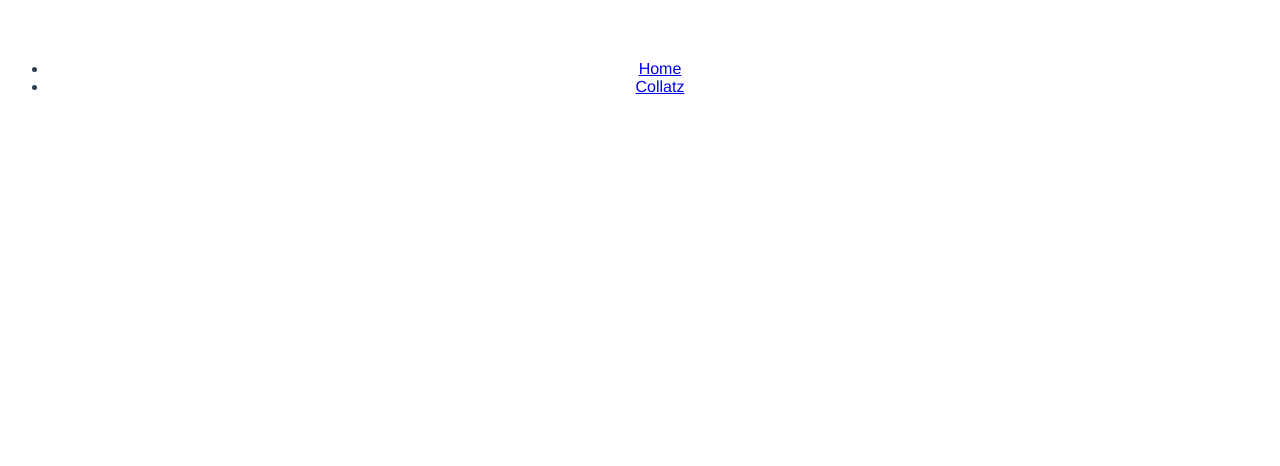
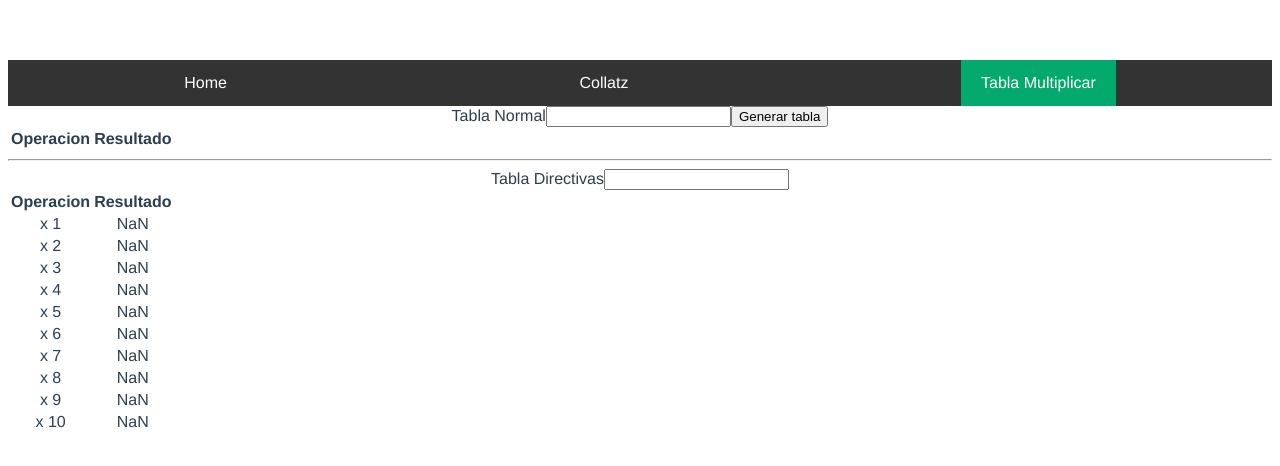
Before and after one commit to angeldzz/vuelunes, a Vue app: page /tablaMultiplicar in a window 1280 px wide. Before the commit this address had no page. Shown: the top 466 px of the page. Built offline with nearby package versions, Linux system fonts and the light colour scheme.

Commit message:
Generar tabla mult con metodos nomales y con directivas

```diff
--- a/src/Router.js
+++ b/src/Router.js
@@ -1,10 +1,12 @@
 import CollatzComponent from './components/CollatzComponent.vue'
 import HomeComponent from './components/HomeComponent.vue'
+import TablaMultiplicar from './components/TablaMultiplicar.vue'
 import { createRouter,createWebHistory } from 'vue-router'
 
 const myRoutes = [
     {path:"/", component:HomeComponent},
-    {path:"/collatz", component:CollatzComponent}
+    {path:"/collatz", component:CollatzComponent},
+    {path:"/tablaMultiplicar", component:TablaMultiplicar},
 ]
 const router = createRouter({
     history: createWebHistory(),
--- /dev/null
+++ b/src/assets/css/estilos.css
@@ -0,0 +1,36 @@
+img {
+    width:"150px";
+    height: 150px;
+}
+
+ul.menu-nav {
+    list-style: none;
+    margin: 0;
+    padding: 0;
+    display: flex;
+    justify-content: space-around;
+    background-color: #333;
+    overflow: hidden;
+}
+
+li.menu-item {
+    color: white;
+    margin: 0;
+}
+
+li.menu-item a.menu-link {
+    display: block;
+    color: white;
+    text-align: center;
+    padding: 14px 20px;
+    text-decoration: none;
+    transition: background-color 0.3s;
+}
+
+li.menu-item a.menu-link:hover {
+    background-color: #555;
+}
+
+li.menu-item a.menu-link.router-link-active {
+    background-color: #04AA6D;
+}
--- a/src/components/MenuComponent.vue
+++ b/src/components/MenuComponent.vue
@@ -1,7 +1,8 @@
 <template>
-  <ul>
-    <li><router-link to="/">Home</router-link></li>
-    <li><router-link to="/collatz">Collatz</router-link></li>
+  <ul class="menu-nav">
+    <li class="menu-item"><router-link class="menu-link" to="/">Home</router-link></li>
+    <li class="menu-item"><router-link class="menu-link" to="/collatz">Collatz</router-link></li>
+    <li class="menu-item"><router-link class="menu-link" to="/tablaMultiplicar">Tabla Multiplicar</router-link></li>
   </ul>
 </template>
 
@@ -10,3 +11,6 @@ export default {
     name:"MenuComponent"
 }
 </script>
+<style scoped>
+@import url("../assets/css/estilos.css");
+</style>
--- /dev/null
+++ b/src/components/TablaMultiplicar.vue
@@ -0,0 +1,55 @@
+<template>
+  <div>
+    <label>Tabla Normal</label>
+    <input type="number" v-model="normal">
+    <button @click="generarTabla()">Generar tabla</button>
+    <table>
+        <thead>
+            <tr>
+                <th>Operacion</th>
+                <th>Resultado</th>
+            </tr>
+        </thead>
+        <tbody v-html="tablaGenerada"></tbody>
+    </table>
+    <hr>
+    <label>Tabla Directivas</label>
+    <input type="number" v-model="directivas">
+    <table>
+        <thead>
+            <tr>
+                <th>Operacion</th>
+                <th>Resultado</th>
+            </tr>
+        </thead>
+        <tbody>
+            <tr v-for="i in 10" :key="i">
+                <td>{{ directivas }} x {{ i }}</td>
+                <td>{{ directivas * i }}</td>
+            </tr>
+        </tbody>
+    </table>
+  </div>
+</template>
+
+<script>
+export default {
+    name:"TablaMultiplicar",
+    data(){
+        return{
+            directivas: undefined,
+            normal: undefined,
+            tablaGenerada: ''
+        }
+    },
+    methods:{
+        generarTabla(){
+            let resultado = []
+            for(let i = 1; i <= 10; i++){
+                resultado.push(`<tr><td>${this.normal} x ${i}</td><td>${this.normal * i}</td></tr>`);
+            }
+            this.tablaGenerada = resultado.join('');
+        }
+    }
+}
+</script>
--- a/src/main.js
+++ b/src/main.js
@@ -19,6 +19,6 @@ app.config.globalProperties.$filters = {
         }
             numeros.push(`<h3 style="color:red;">1</h3>`);
         return numeros.join("");
-    }
+    },
 }
 app.use(router).mount('#app')
```
